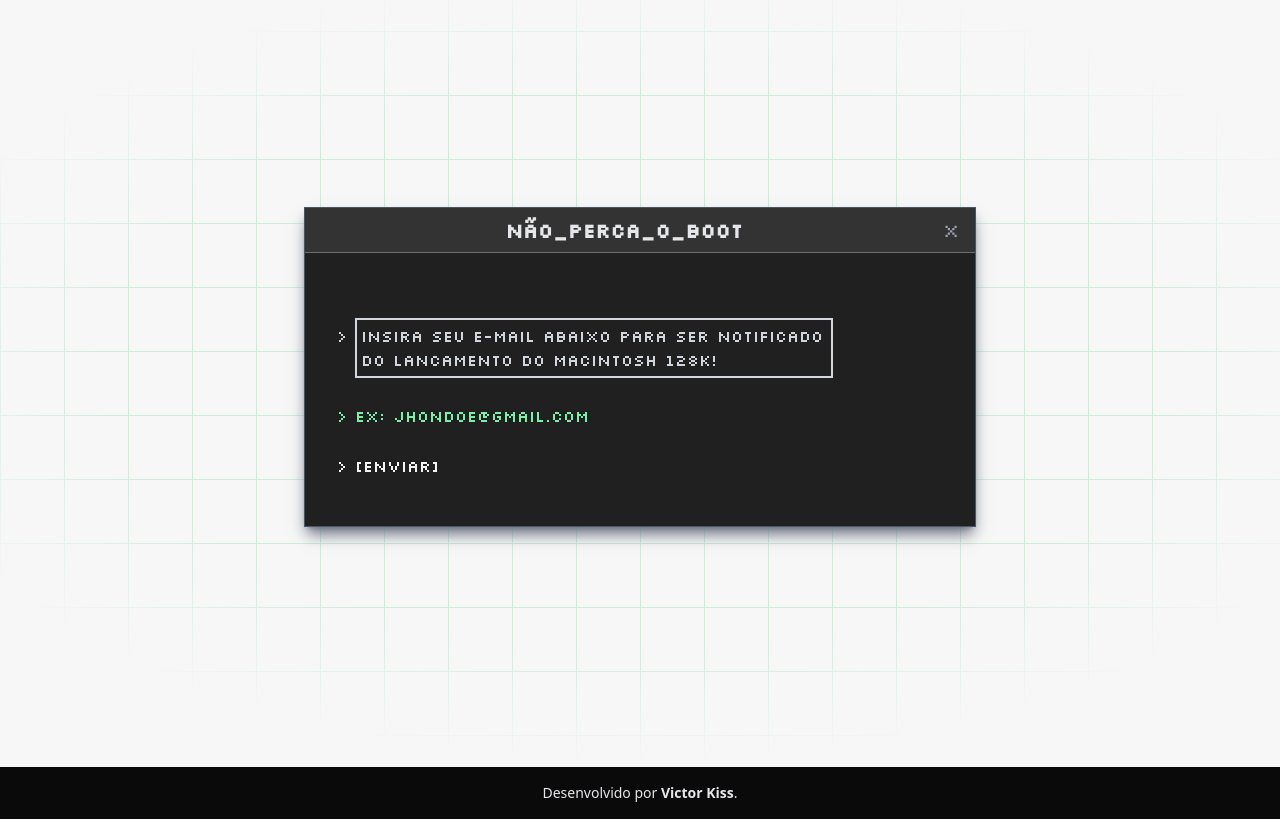
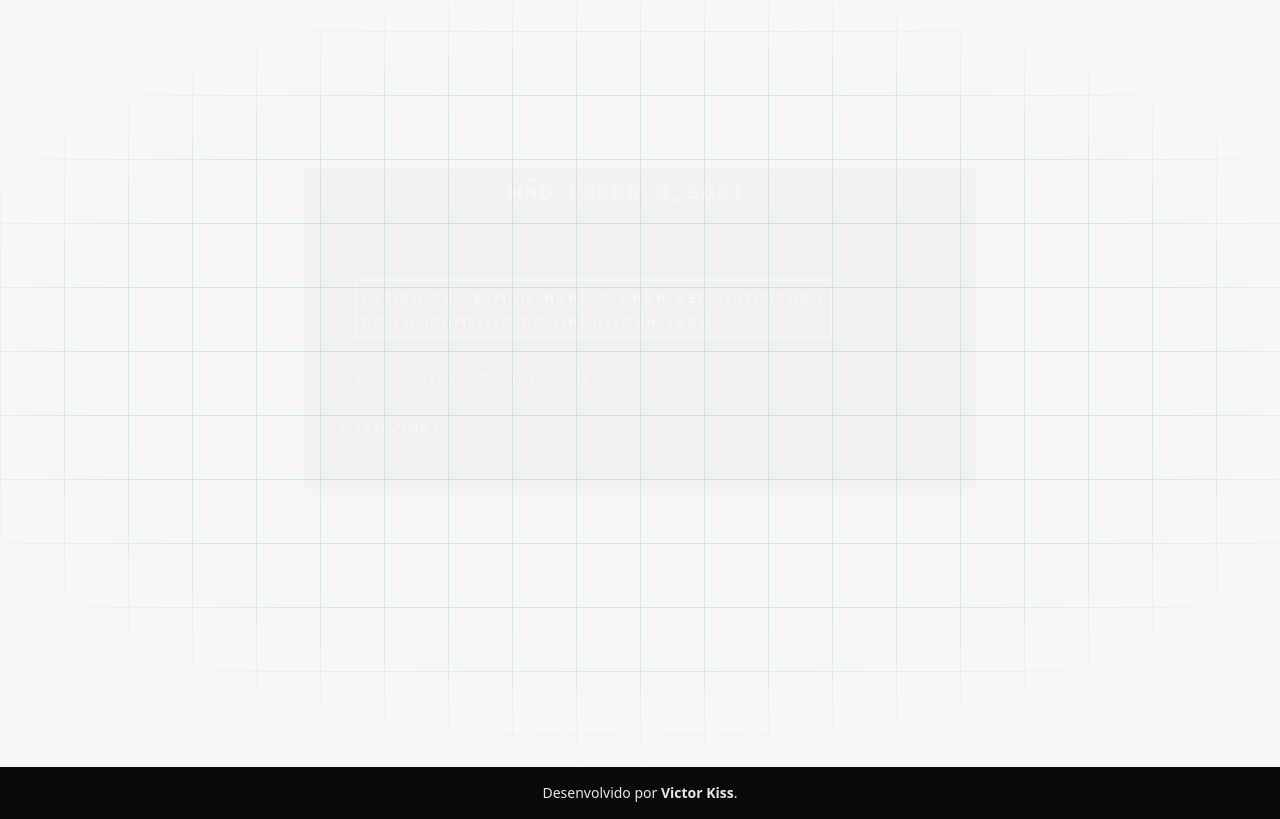
Before and after one commit to victor-kiss/Macintosh-128K-Experience, a Next.js app: page / in a window 1280 px wide. Shown: the part 4273-5092 px from the top of the page. Built offline with nearby package versions, Linux system fonts and the light colour scheme.

Commit message:
final details

```diff
--- a/app/page.tsx
+++ b/app/page.tsx
@@ -316,8 +316,9 @@
                     </div>
 
                             {/*form */}
-                             <motion.form initial={{ opacity: 0, y: -30 }}
-                            whileInView={{ opacity: 1, y: 0 }} className=" bg-[#202020] min-h-80 w-90 sm:min-w-2xl z-10 border border-gray-600 flex flex-col gap-4 shadow-lg shadow-gray-500 ">
+                             <motion.form initial={{ opacity: 0, y: -40 }}
+                            whileInView={{ opacity: 1, y: 0 }}
+                            transition={{duration:300,ease:'linear',delay:0.1}}className=" bg-[#202020] min-h-80 w-90 sm:min-w-2xl z-10 border border-gray-600 flex flex-col gap-4 shadow-lg shadow-gray-500 ">
 
                             <div className="w-full bg-[#333333] flex  gap-2 p-2 border-b border-gray-100/30">
 
```
